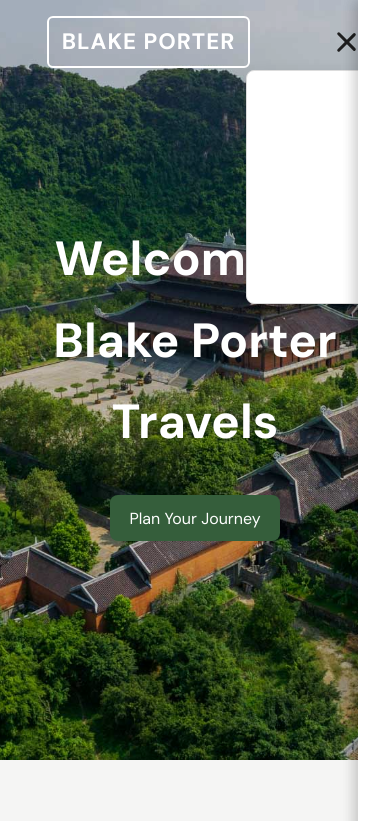
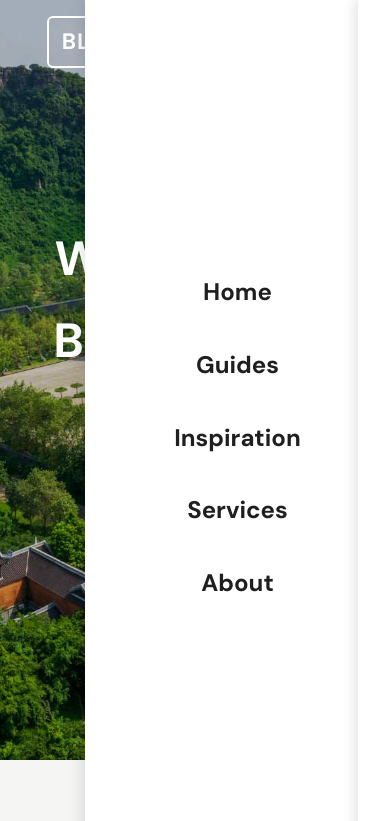
Before and after one commit to Blake-Porter/blake-porter.com, an Eleventy site: page index.html in a window 390 px wide. Both pictures are taken after a click on the button "Toggle menu". Shown: the top 821 px of the page. Built offline with nearby package versions, Linux system fonts and the light colour scheme; Eleventy itself is replaced by a stand-in of ours; files that its build step writes are made by us from their sources.

Commit message:
add mobile menu function

```diff
--- a/resources/js/main.js
+++ b/resources/js/main.js
@@ -40,3 +40,24 @@ if (menuToggle && navLinks && burger) {
     burger.classList.toggle('active');
   });
 }
+
+document.addEventListener('DOMContentLoaded', () => {
+  const burger = document.querySelector('.burger');
+  const mobileMenu = document.getElementById('mobileMenu');
+
+  if (burger && mobileMenu) {
+    burger.addEventListener('click', () => {
+      burger.classList.toggle('active');
+      mobileMenu.classList.toggle('active');
+    });
+
+    // New: Close menu when clicking outside
+    document.addEventListener('click', (e) => {
+      const target = e.target;
+      if (!mobileMenu.contains(target) && !burger.contains(target)) {
+        burger.classList.remove('active');
+        mobileMenu.classList.remove('active');
+      }
+    });
+  }
+});
```
